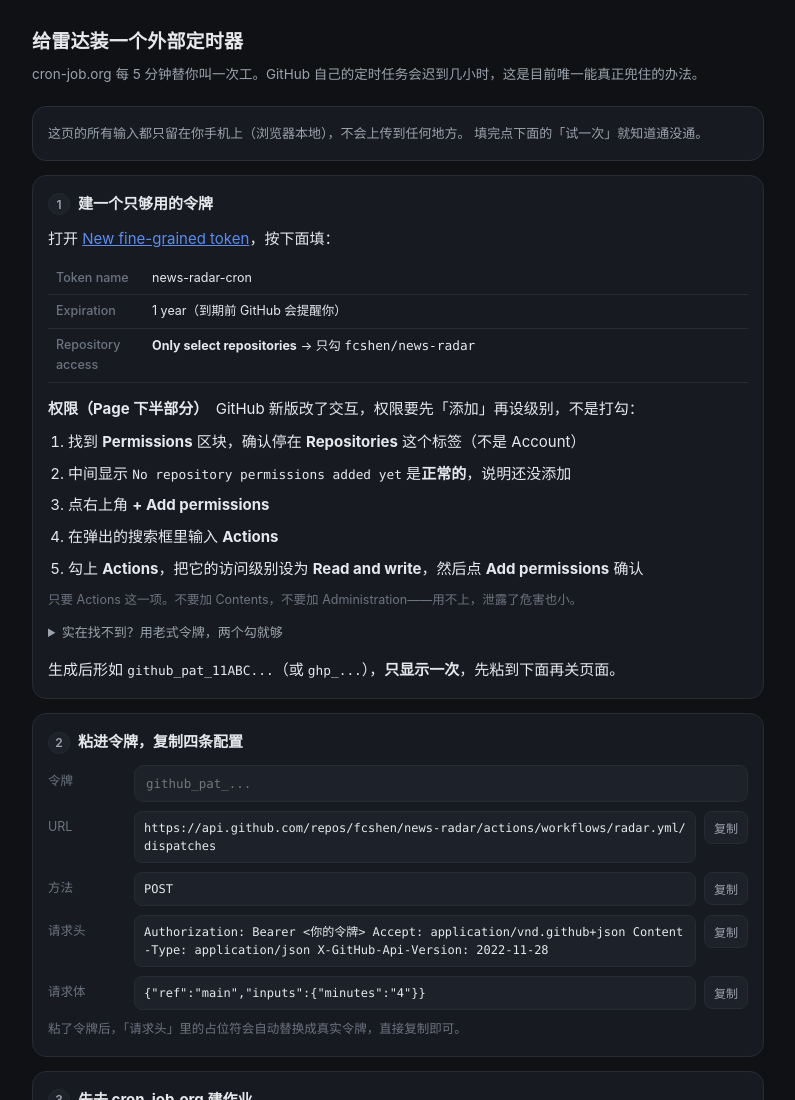
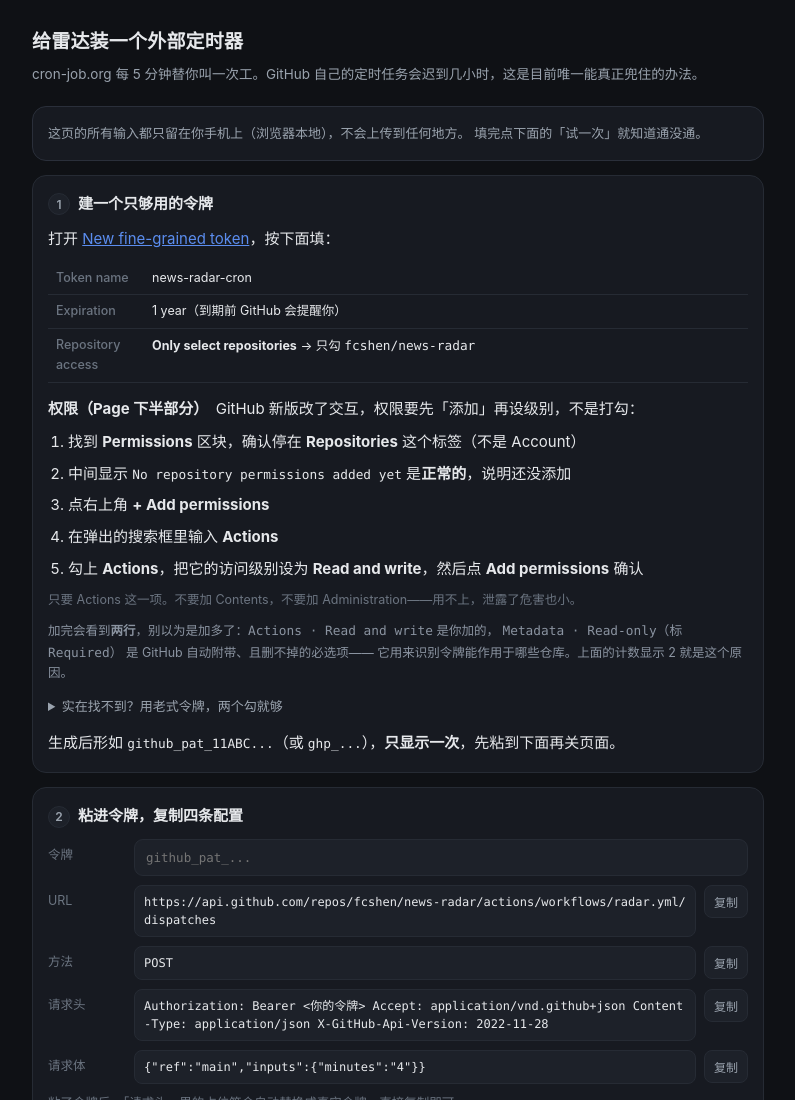
Before and after one commit to fcshen/news-radar, a plain HTML site: page cronjob.html in a window 1280 px wide. Shown: the top 1100 px of the page, without its empty margins (242-1037 px from the left). Drawn offline with Linux system fonts and the light colour scheme.

Commit message:
docs: 说明 Metadata(Required) 是系统必选项，权限计数 2 属正常

```diff
--- a/cronjob.html
+++ b/cronjob.html
@@ -90,6 +90,11 @@
     <li>勾上 <b>Actions</b>，把它的访问级别设为 <b>Read and write</b>，然后点 <b>Add permissions</b> 确认</li>
   </ol>
   <p class="hint">只要 Actions 这一项。不要加 Contents，不要加 Administration——用不上，泄露了危害也小。</p>
+  <p class="hint" style="color:#8a93a0">
+    加完会看到<b>两行</b>，别以为是加多了：<code>Actions · Read and write</code> 是你加的，
+    <code>Metadata · Read-only（标 Required）</code> 是 GitHub 自动附带、且删不掉的必选项——
+    它用来识别令牌能作用于哪些仓库。上面的计数显示 2 就是这个原因。
+  </p>
 
   <details style="margin:12px 0 0">
     <summary style="cursor:pointer;color:var(--dim);font-size:13px">实在找不到？用老式令牌，两个勾就够</summary>
```
